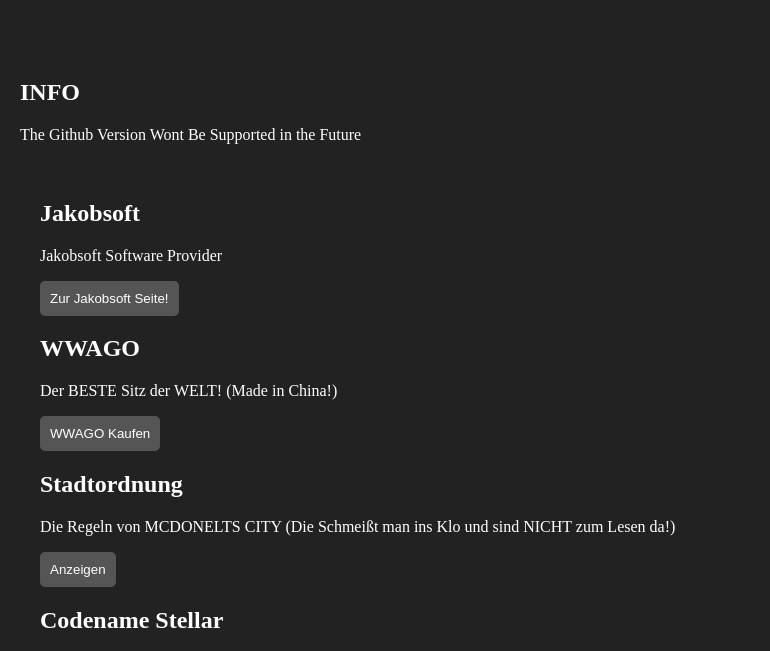
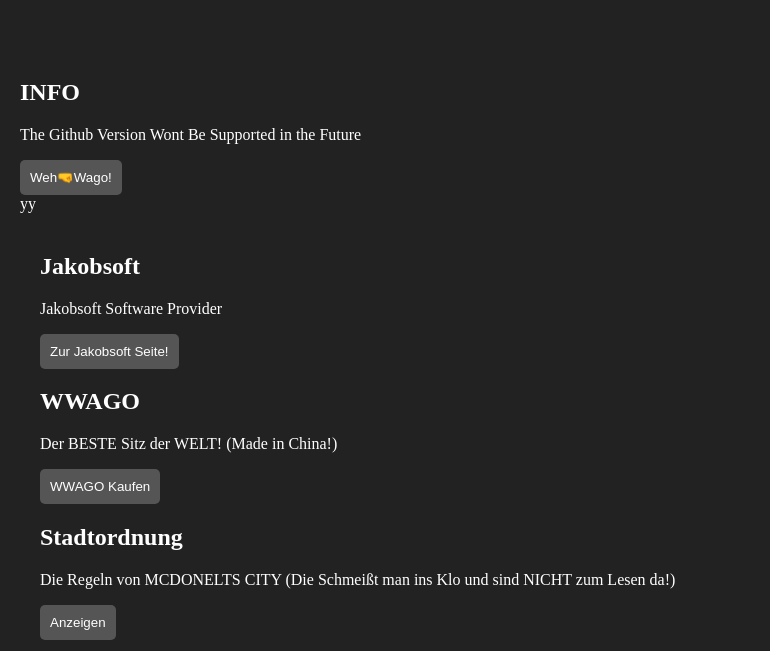
Before and after one commit to GesundesWasser/website, a plain HTML site: page index.html in a window 1280 px wide. Shown: the part 81-732 px from the top of the page, without its empty margins (0-770 px from the left). Drawn offline with Linux system fonts and the light colour scheme.

Commit message:
Update index.html

```diff
--- a/index.html
+++ b/index.html
@@ -66,8 +66,9 @@
         <section id="section1">
             <h2>INFO</h2>
             <p>The Github Version Wont Be Supported in the Future</p>
+            <button onclick="window.location.href='server-shitdown'">Weh🤜Wago!</button>
         </section>
-
+    yy
     <main>
         <section id="section1">
             <h2>Jakobsoft</h2>
```
